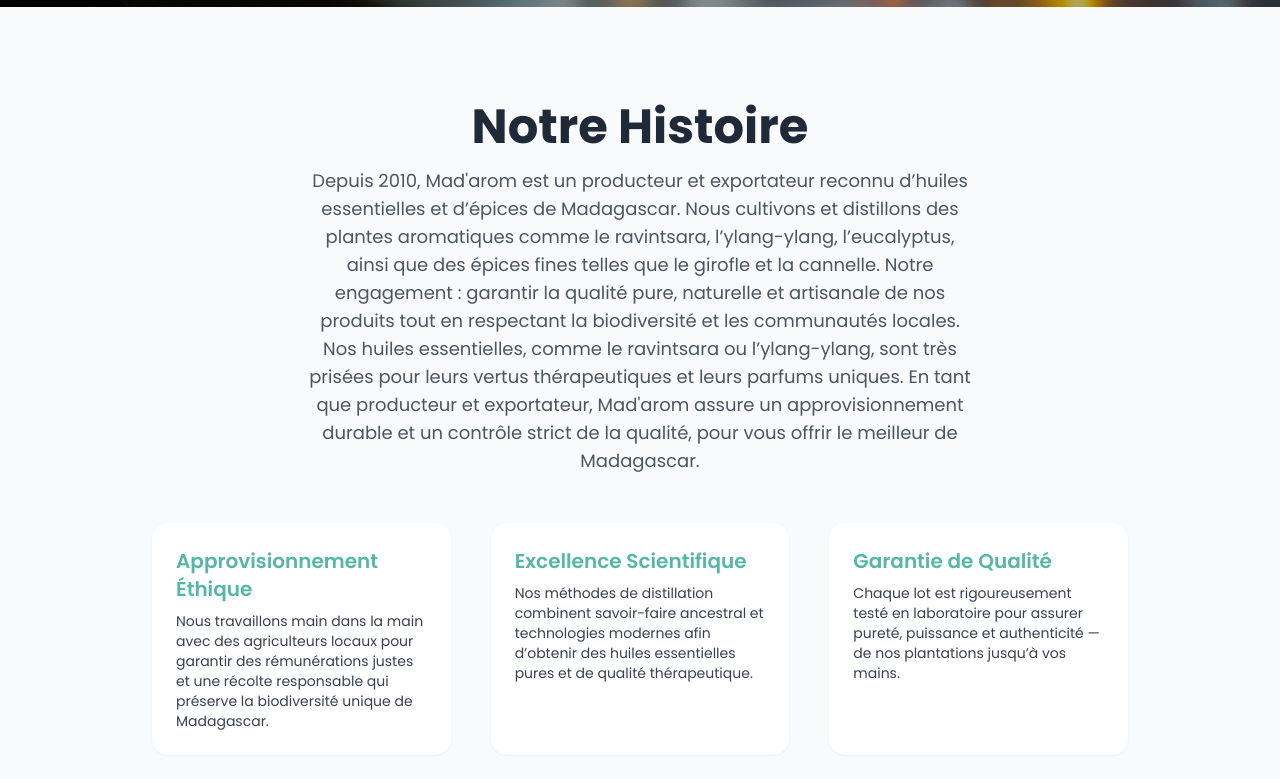
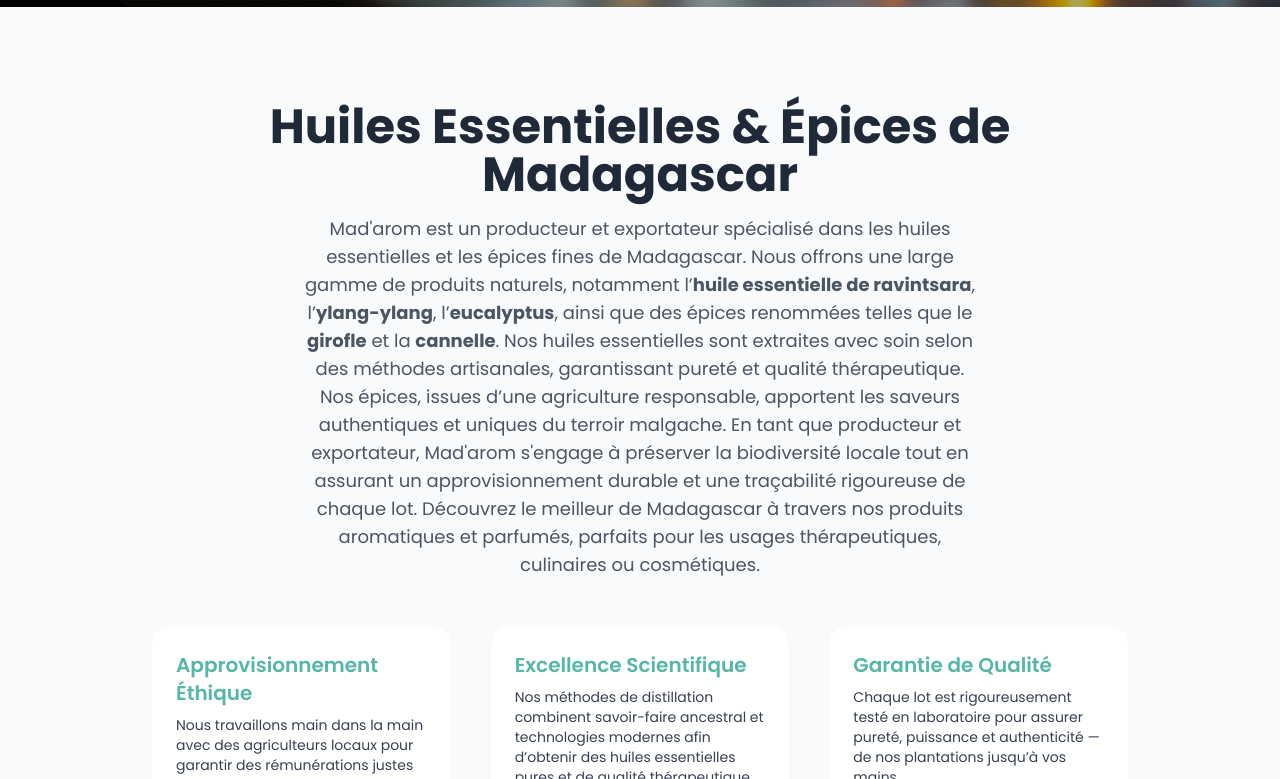
Before and after one commit to madarom/madarom-frontend-project, a website: page index.html in a window 1280 px wide. Shown: the part 793-1572 px from the top of the page. Drawn offline with nearby package versions, Linux system fonts and the light colour scheme; no server answers; a small style sheet from the web is missing; a web font is replaced by a local one.

Commit message:
Update index.html

```diff
--- a/index.html
+++ b/index.html
@@ -118,16 +118,16 @@
         <section id="about" class="py-24 bg-gray-50">
             <div class="max-w-5xl mx-auto px-6">
                 <div class="text-center mb-12">
-                    <h2 class="text-4xl md:text-5xl font-extrabold text-gray-800 mb-4">Notre Histoire</h2>
+                    <h2 class="text-4xl md:text-5xl font-extrabold text-gray-800 mb-4">Huiles Essentielles & Épices de Madagascar</h2>
                     <p class="text-gray-600 max-w-2xl mx-auto text-lg">
-                      Depuis 2010, Mad'arom est un producteur et exportateur reconnu d’huiles essentielles et d’épices de Madagascar.
-                      Nous cultivons et distillons des plantes aromatiques comme le ravintsara, l’ylang-ylang, l’eucalyptus, ainsi que des épices fines telles que le girofle et la cannelle.
-                      Notre engagement : garantir la qualité pure, naturelle et artisanale de nos produits tout en respectant la biodiversité et les communautés locales.
-                      Nos huiles essentielles, comme le ravintsara ou l’ylang-ylang, sont très prisées pour leurs vertus thérapeutiques et leurs parfums uniques.
-                      En tant que producteur et exportateur, Mad'arom assure un approvisionnement durable et un contrôle strict de la qualité, pour vous offrir le meilleur de Madagascar.
+                      Mad'arom est un producteur et exportateur spécialisé dans les huiles essentielles et les épices fines de Madagascar.
+                      Nous offrons une large gamme de produits naturels, notamment l’<strong>huile essentielle de ravintsara</strong>, l’<strong>ylang-ylang</strong>, l’<strong>eucalyptus</strong>, ainsi que des épices renommées telles que le <strong>girofle</strong> et la <strong>cannelle</strong>.
+                      Nos huiles essentielles sont extraites avec soin selon des méthodes artisanales, garantissant pureté et qualité thérapeutique.
+                      Nos épices, issues d’une agriculture responsable, apportent les saveurs authentiques et uniques du terroir malgache.
+                      En tant que producteur et exportateur, Mad'arom s'engage à préserver la biodiversité locale tout en assurant un approvisionnement durable et une traçabilité rigoureuse de chaque lot.
+                      Découvrez le meilleur de Madagascar à travers nos produits aromatiques et parfumés, parfaits pour les usages thérapeutiques, culinaires ou cosmétiques.
                     </p>
-                </div>
-
+                  </div>
 
               <div class="grid grid-cols-1 md:grid-cols-3 gap-10">
                 <div class="bg-white p-6 rounded-2xl shadow-sm hover:shadow-md transition duration-300">
```
